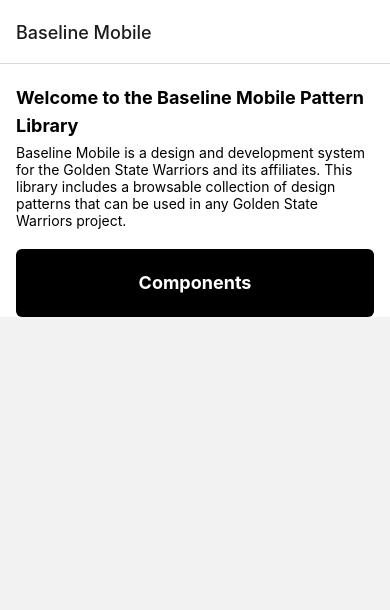
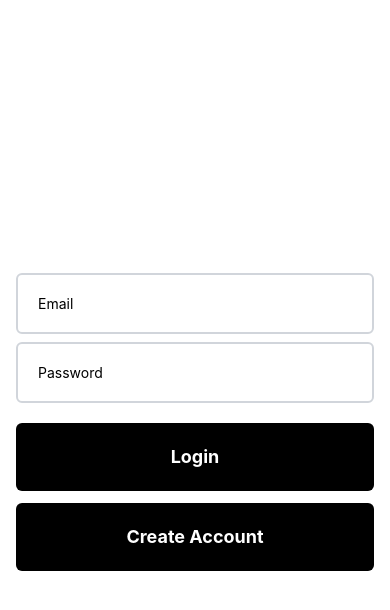
Before and after one commit to josephgknox/Baseline_Mobile, a React Native app: screen /Auth in a window 390 px wide. Shown: the top 610 px of the page. Built offline with nearby package versions, Linux system fonts and the light colour scheme.

Commit message:
connected firebase auth

```diff
--- a/App.tsx
+++ b/App.tsx
@@ -6,12 +6,14 @@
 import { createNativeStackNavigator } from '@react-navigation/native-stack';
 
 import {
+  Auth,
   Home,
   Components,
 } from './src/screens/Screens';
 
 type RootStackParamList = {
   Home: undefined;
+  Auth: undefined;
   Components: undefined;
 };
 
@@ -28,6 +30,11 @@
           options={{ title: 'Baseline Mobile' }}
         />
         <Stack.Screen
+          name="Auth"
+          component={Auth}
+          options={{ headerShown: false }}
+        />
+        <Stack.Screen
           name="Components"
           component={Components}
           options={{ title: 'Components' }}
--- a/package.json
+++ b/package.json
@@ -17,6 +17,7 @@
     "@fortawesome/react-native-fontawesome": "^0.3.0",
     "@react-navigation/native": "^6.1.14",
     "@react-navigation/native-stack": "^6.9.22",
+    "firebase": "^10.9.0",
     "nativewind": "^4.0.36",
     "react": "18.2.0",
     "react-native": "0.73.4",
--- /dev/null
+++ b/src/config/firebase.ts
@@ -0,0 +1,24 @@
+// Import the functions you need from the SDKs you need
+import { initializeApp } from "firebase/app";
+import { getAuth } from "firebase/auth";
+import { getFirestore } from "firebase/firestore";
+import { getAnalytics } from "firebase/analytics";
+
+// Your web app's Firebase configuration
+// For Firebase JS SDK v7.20.0 and later, measurementId is optional
+const firebaseConfig = {
+  apiKey: "AIzaSyD2-UbaOviJpVHpE7JKRtz_j-mTejBZIK4",
+  authDomain: "baseline-mobile.firebaseapp.com",
+  projectId: "baseline-mobile",
+  storageBucket: "baseline-mobile.appspot.com",
+  messagingSenderId: "1084317329407",
+  appId: "1:1084317329407:web:e7a580f00a41ad708ca9ca",
+  measurementId: "G-VRS4PR83EY"
+};
+
+// Initialize Firebase
+export const firebase_app = initializeApp(firebaseConfig);
+export const firebase_auth = getAuth(firebase_app);
+export const firebase_firestore = getFirestore(firebase_app);
+
+const analytics = getAnalytics(firebase_app);
--- /dev/null
+++ b/src/screens/Auth.tsx
@@ -0,0 +1,94 @@
+import React, { useState } from 'react';
+import {
+  View,
+  Text,
+  TextInput,
+  TouchableOpacity,
+  ActivityIndicator,
+  Button,
+  Alert,
+  KeyboardAvoidingView
+} from 'react-native';
+
+import { firebase_auth } from '../config/firebase';
+import { createUserWithEmailAndPassword, signInWithEmailAndPassword } from 'firebase/auth';
+
+const Auth = () => {
+  const [email, setEmail] = useState('');
+  const [password, setPassword] = useState('');
+  const [loading, setLoading] = useState(false);
+  const auth = firebase_auth;
+
+  const signIn = async () => {
+    setLoading(true);
+    try {
+      const response = await signInWithEmailAndPassword(auth, email, password);
+      console.log(response);
+      Alert.alert('Check your email!');
+    } catch (error: any) {
+      console.log(error);
+      Alert.alert('Log in attempt failed.: ' + error.message);
+    } finally {
+      setLoading(false);
+    }
+  }
+
+  const signUp = async () => {
+    setLoading(true);
+    try {
+      const response = await createUserWithEmailAndPassword(auth, email, password);
+      console.log(response);
+      Alert.alert('Account creaated successfully!');
+    } catch (error: any) {
+      console.log(error);
+      Alert.alert('Something went wrong.: ' + error.message);
+    } finally {
+      setLoading(false);
+    }
+  }
+
+  return (
+    <View className='flex-1 justify-center bg-white px-4'>
+      <KeyboardAvoidingView behavior='padding'>
+        <TextInput
+          onFocus={() => { }}
+          className='p-5 border-solid border-2 border-gray-300 rounded-md'
+          value={email}
+          placeholder='Email'
+          autoCapitalize='none'
+          onChangeText={(text) => setEmail(text)}
+        />
+        <TextInput
+          onFocus={() => { }}
+          className='p-5 mt-2 mb-5 border-solid border-2 border-gray-300 rounded-md'
+          secureTextEntry={true}
+          value={password}
+          placeholder='Password'
+          autoCapitalize='none'
+          onChangeText={(text) => setPassword(text)}
+        />
+
+        {loading ? (
+          <ActivityIndicator size='large' color='black' />
+        ) : (
+          <>
+            <TouchableOpacity
+              className='bg-black p-5 rounded-md'
+              accessibilityLabel="Login to your account"
+              onPress={signIn}>
+              <Text className='text-white text-lg font-bold text-center'>Login</Text>
+            </TouchableOpacity>
+            <TouchableOpacity
+              className='bg-black p-5 mt-3 rounded-md'
+              accessibilityLabel="Create an account"
+              onPress={signUp}>
+              <Text className='text-white text-lg font-bold text-center'>Create Account</Text>
+            </TouchableOpacity>
+          </>
+        )}
+      </KeyboardAvoidingView>
+    </View>
+  );
+};
+
+export default Auth;
--- a/src/screens/Home.tsx
+++ b/src/screens/Home.tsx
@@ -43,6 +43,12 @@
               onPress={() => navigation.navigate('Components')}>
               <Text className='text-white text-lg font-bold text-center'>Components</Text>
             </TouchableOpacity>
+            <TouchableOpacity
+              className='bg-black p-5 mt-3 rounded-md'
+              accessibilityLabel="Learn more about Baseline Mobile authentication"
+              onPress={() => navigation.navigate('Auth')}>
+              <Text className='text-white text-lg font-bold text-center'>Authentication</Text>
+            </TouchableOpacity>
           </View>
         </View>
       </ScrollView>
--- a/src/screens/Screens.tsx
+++ b/src/screens/Screens.tsx
@@ -1,6 +1,7 @@
 // All Screens
 
+import Auth from './Auth';
 import Home from './Home';
 import Components from './Components';
 
-export { Home, Components };
+export { Auth, Home, Components };
```
Also changed, not shown: 2 other files (tests, documents, lock files or other folders).
